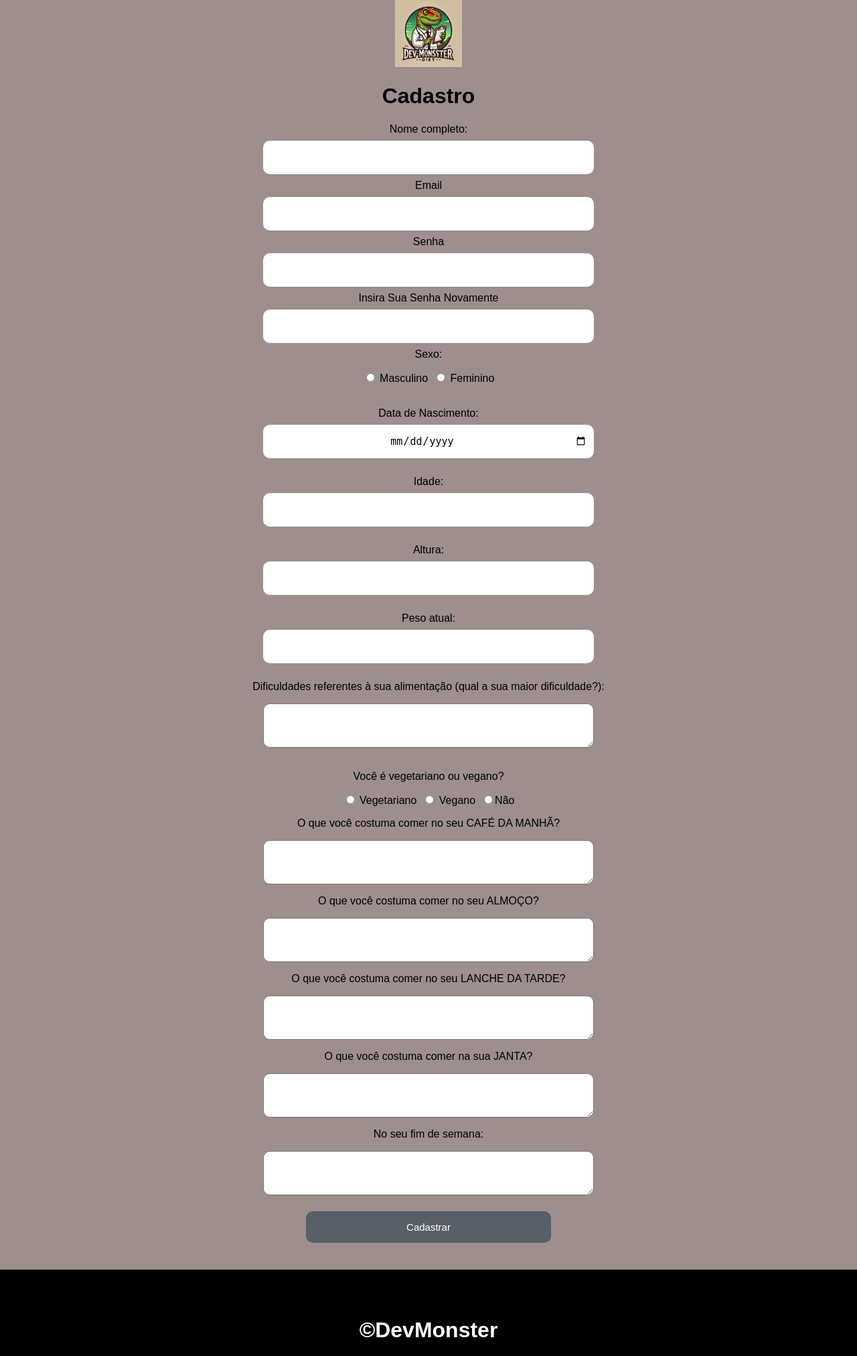
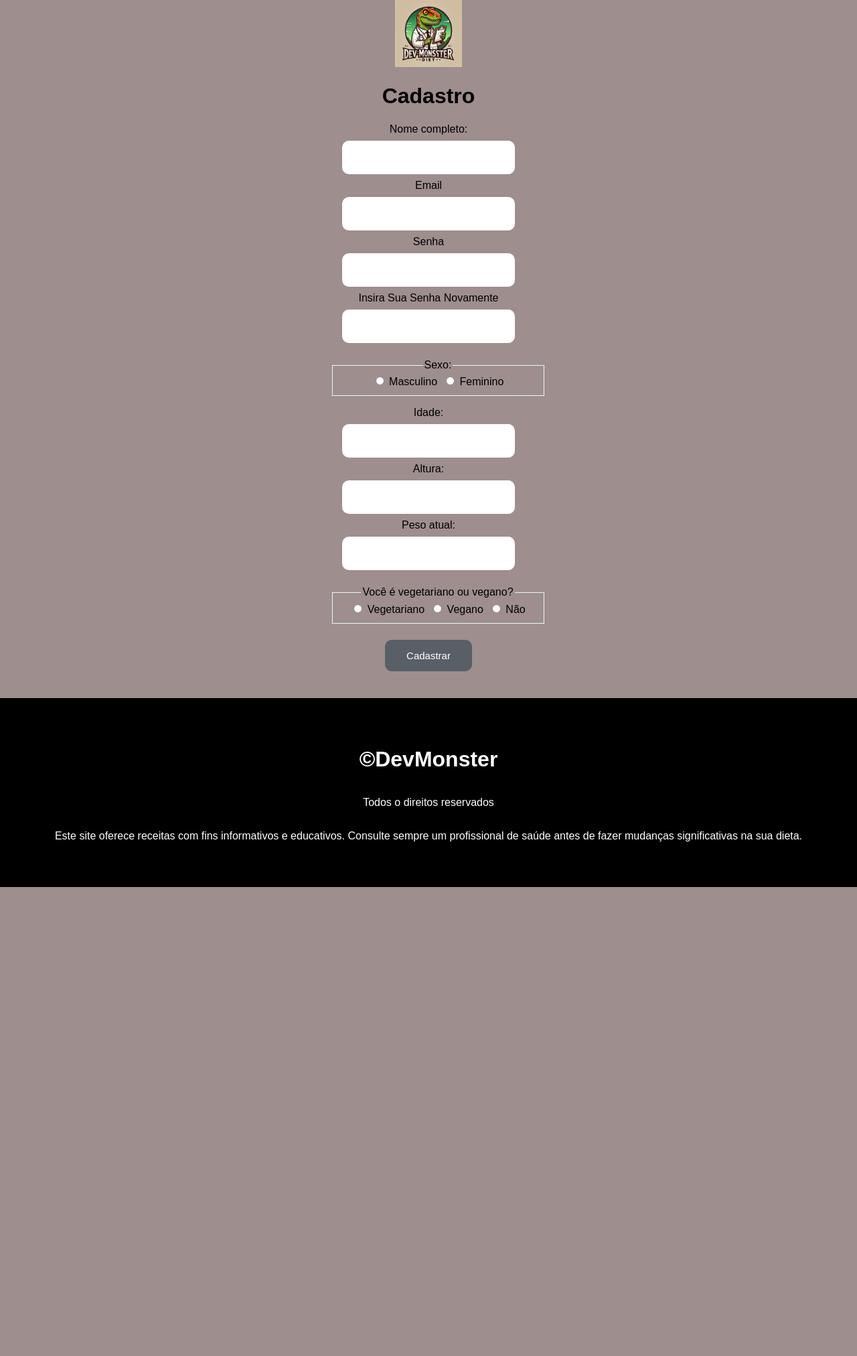
Before and after one commit to dayvidss18/DevMonsterDiet, a PHP site: page /ficha.html in a window 1280 px wide. Shown: the top 2024 px of the page at 67% size. After the commit the page ends 1324 px from the top, so only its background shows below. Run offline with PHP 8.4, Linux system fonts and the light colour scheme.

Commit message:
Mudança no Cadastro

```diff
--- a/ficha.html
+++ b/ficha.html
@@ -7,70 +7,49 @@
     <link rel="stylesheet" href="styles.css">
 </head>
 <body>
-
     <header class="cabecalho">
         <a href="#">
-                <img src="dino.png" alt="Logo imagem de um dinossauro" width="100px" heigth="100px">
+            <img src="dino.png" alt="Logo imagem de um dinossauro" width="100px" height="100px">
         </a>
     </header>
     <main>
         <form action="script.php" method="post">
-
             <div class="container">
                 <h1>Cadastro</h1>
                 <label for="nome">Nome completo:</label>
                 <input type="text" id="nome" name="nome" class="input_text">
-                    <label>Email</label>
+
+                <label for="email">Email</label>
                 <input type="email" name="email" id="email" class="input_text">
-                    <label for="senha">Senha</label>
+
+                <label for="senha1">Senha</label>
                 <input type="password" name="senha1" id="senha1" class="input_text">
-                    <label for="senhaRep">Insira Sua Senha Novamente</label>
+
+                <label for="senha2">Insira Sua Senha Novamente</label>
                 <input type="password" name="senha2" id="senha2" class="input_text">
-                    <label>Sexo:</label>
-                    <div class="lista_radio">
+
+                <fieldset class="lista_radio">
+                    <legend>Sexo:</legend>
                     <label><input type="radio" name="sexo" value="masculino"> Masculino</label>
                     <label><input type="radio" name="sexo" value="feminino"> Feminino</label>
-                    </div>
-                    <br>
-                    <label for="data-nascimento">Data de Nascimento:</label>
-                    <input type="date" id="data-nascimento" name="data-nascimento" class="input_text">
-                    <br>
+                </fieldset>
+
                 <label for="idade">Idade:</label>
                 <input type="text" id="idade" name="idade" class="input_text">
-                    <br>
+
                 <label for="altura">Altura:</label>
                 <input type="text" id="altura" name="altura" class="input_text">
-                    <br>
+
                 <label for="peso">Peso atual:</label>
                 <input type="text" id="peso" name="peso" class="input_text">
-                    <br>
-                    <label>Dificuldades referentes à sua alimentação (qual a sua maior dificuldade?):</label>
-                    <textarea id="dificuldades" name="dificuldades"></textarea>
-                    <br>
-                    <label>Você é vegetariano ou vegano?</label>
-                    <div class="lista_radio">
-                        <label>
-                            <input type="radio" name="vegetariano" value="sim"> Vegetariano</label>
-                        <label>
-                            <input type="radio" name="vegetariano" value="nao"> Vegano</label>
-                        <label>
-                            <input type="radio" name="vegetariano" value="nao">Não</label>
-                    </div>
 
-                    <label for="cafe-da-manha">O que você costuma comer no seu CAFÉ DA MANHÃ?</label>
-                    <textarea id="cafe-da-manha" name="cafe-da-manha"></textarea>
+                <fieldset class="lista_radio">
+                    <legend>Você é vegetariano ou vegano?</legend>
+                    <label><input type="radio" name="vegetariano" value="sim"> Vegetariano</label>
+                    <label><input type="radio" name="vegetariano" value="vegano"> Vegano</label>
+                    <label><input type="radio" name="vegetariano" value="nao"> Não</label>
+                </fieldset>
 
-                    <label for="almoco">O que você costuma comer no seu ALMOÇO?</label>
-                    <textarea id="almoco" name="almoco"></textarea>
-
-                    <label for="lanche-tarde">O que você costuma comer no seu LANCHE DA TARDE?</label>
-                    <textarea id="lanche-tarde" name="lanche-tarde"></textarea>
-
-                    <label for="janta">O que você costuma comer na sua JANTA?</label>
-                    <textarea id="janta" name="janta"></textarea>
-
-                    <label for="observacoes">No seu fim de semana:</label>
-                    <textarea id="observacoes" name="observacoes"></textarea>
                 <input type="submit" value="Cadastrar" class="botões_geral">
             </div>
         </form>
```
Also changed, not shown: index.html (+3 -5 lines), script.php (+59 -14 lines). Lines whose indentation alone changed are shown as unchanged.
